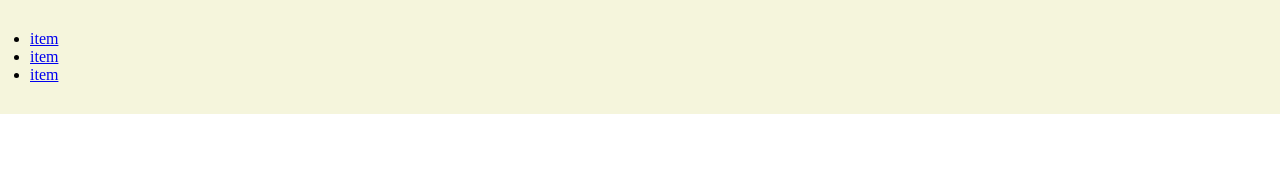
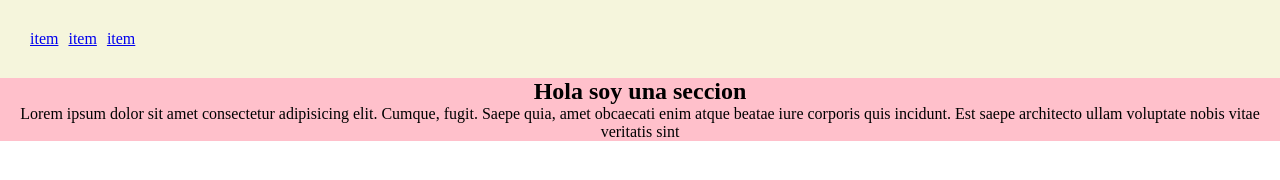
Before and after one commit to angelmaduro979/Pagina-web, a plain HTML site: page index.html in a window 1280 px wide. Drawn offline with Linux system fonts and the light colour scheme.

Commit message:
modificacion 2

```diff
--- a/index.html
+++ b/index.html
@@ -1,5 +1,6 @@
 <!DOCTYPE html>
 <html lang="en">
+
 <head>
     <meta charset="UTF-8">
     <meta name="viewport" content="width=device-width, initial-scale=1.0">
@@ -7,6 +8,7 @@
 
     <link rel="stylesheet" href="style.css">
 </head>
+
 <body>
     <header>
         <nav>
@@ -17,5 +19,12 @@
             </ul>
         </nav>
     </header>
+
+    <section>
+        <h2>Hola soy una seccion</h2>
+        <p>Lorem ipsum dolor sit amet consectetur adipisicing elit. Cumque, fugit. Saepe quia, amet obcaecati enim atque
+            beatae iure corporis quis incidunt. Est saepe architecto ullam voluptate nobis vitae veritatis sint</p>
+    </section>
 </body>
+
 </html>
--- a/style.css
+++ b/style.css
@@ -9,9 +9,14 @@ header{
 
 }
 
-ul_{
+ul{
 
     display: flex;
     gap: 10px;
     list-style: none;
 }
+
+section{
+    background-color: pink;
+    text-align: center;
+}
```
